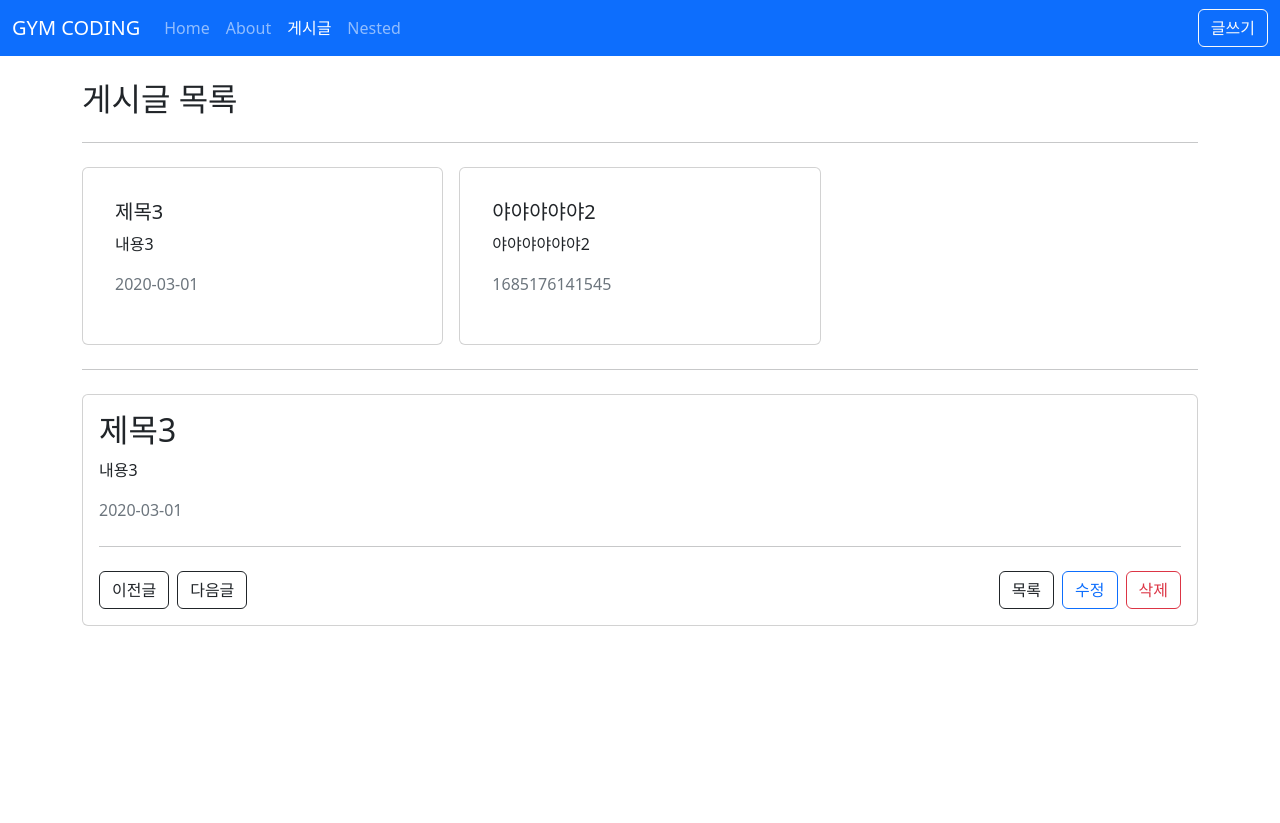
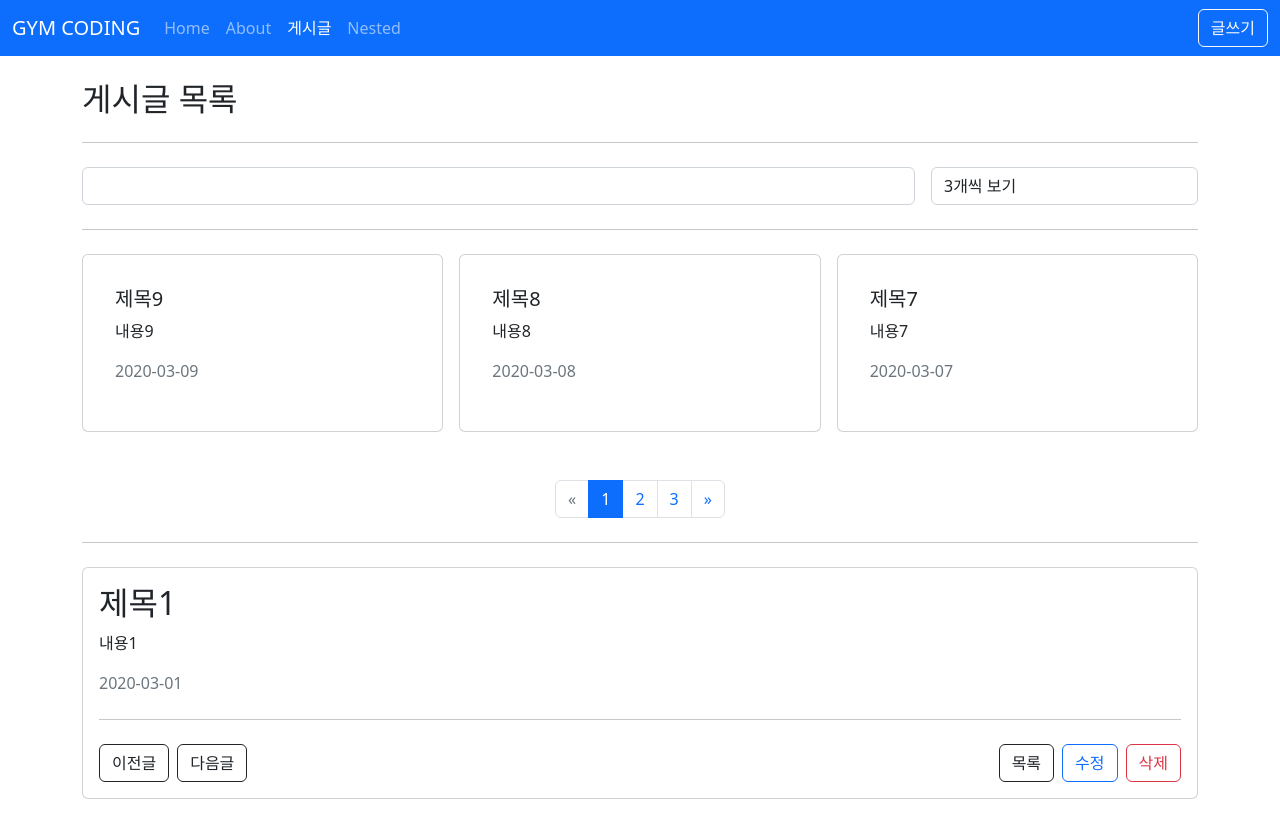
Before and after one commit to dazzul94/vue-basic, a Vue app in the folder vue3-posts/: page /posts in a window 1280 px wide. Before the commit the page ends 800 px from the top, so only its background shows below. Built offline with nearby package versions, Linux system fonts and the light colour scheme; data requests are answered from the project's data file.

Commit message:
pagination & filter

```diff
--- a/vue3-posts/db.json
+++ b/vue3-posts/db.json
@@ -1,16 +1,13 @@
 {
   "posts": [
-    {
-      "id": 1,
-      "title": "제목3",
-      "content": "내용3",
-      "createdAt": "2020-03-01"
-    },
-    {
-      "title": "야야야야야2",
-      "content": "야야야야야야2",
-      "createdAt": 1685176141545,
-      "id": 2
-    }
+    { "id": 1, "title": "제목1", "content": "내용1", "createdAt": "2020-03-01" },
+    { "id": 2, "title": "제목2", "content": "내용2", "createdAt": "2020-03-02" },
+    { "id": 3, "title": "제목3", "content": "내용3", "createdAt": "2020-03-03" },
+    { "id": 4, "title": "제목4", "content": "내용4", "createdAt": "2020-03-04" },
+    { "id": 5, "title": "제목5", "content": "내용5", "createdAt": "2020-03-05" },
+    { "id": 6, "title": "제목6", "content": "내용6", "createdAt": "2020-03-06" },
+    { "id": 7, "title": "제목7", "content": "내용7", "createdAt": "2020-03-07" },
+    { "id": 8, "title": "제목8", "content": "내용8", "createdAt": "2020-03-08" },
+    { "id": 9, "title": "제목9", "content": "내용9", "createdAt": "2020-03-09" }
   ]
 }
--- a/vue3-posts/src/api/posts.js
+++ b/vue3-posts/src/api/posts.js
@@ -8,8 +8,8 @@
 	{ id: 5, title: '제목5', content: '내용5', createdAt: '2020-05-01' },
 ];
 
-export function getPosts() {
-	return axios.get('http://localhost:5000/posts');
+export function getPosts(params) {
+	return axios.get('http://localhost:5000/posts', { params });
 }
 
 export function getPostById(id) {
--- a/vue3-posts/src/views/posts/PostCreateView.vue
+++ b/vue3-posts/src/views/posts/PostCreateView.vue
@@ -52,9 +52,28 @@
 	});
 };
 
+const toStringByFormatting = (source, delimiter = '-') => {
+	const year = source.getFullYear();
+	const month = leftPad(source.getMonth() + 1);
+	const day = leftPad(source.getDate());
+
+	return [year, month, day].join(delimiter);
+};
+
+function leftPad(value) {
+	if (value >= 10) {
+		return value;
+	}
+
+	return `0${value}`;
+}
+
 const save = async () => {
 	try {
-		await createPost({ ...form.value, createdAt: Date.now() });
+		await createPost({
+			...form.value,
+			createdAt: toStringByFormatting(new Date()),
+		});
 		goListPage();
 	} catch (error) {
 		console.error(error);
--- a/vue3-posts/src/views/posts/PostListView.vue
+++ b/vue3-posts/src/views/posts/PostListView.vue
@@ -1,6 +1,21 @@
 <template>
 	<div>
 		<h2>게시글 목록</h2>
+		<hr class="my-4" />
+		<form @submit.prevent>
+			<div class="row g-3">
+				<div class="col">
+					<input v-model="params.title_like" type="text" class="form-control" />
+				</div>
+				<div class="col-3">
+					<select v-model="params._limit" class="form-control">
+						<option value="3">3개씩 보기</option>
+						<option value="6">6개씩 보기</option>
+						<option value="9">9개씩 보기</option>
+					</select>
+				</div>
+			</div>
+		</form>
 		<hr class="my-4" />
 		<div class="row g-3">
 			<div v-for="post in posts" :key="post.id" class="col-4">
@@ -12,6 +27,44 @@
 				></PostItem>
 			</div>
 		</div>
+		<nav class="mt-5" aria-label="Page navigation example">
+			<ul class="pagination justify-content-center">
+				<li class="page-item">
+					<a
+						@click="params._page--"
+						class="page-link"
+						href="#"
+						aria-label="Previous"
+						:class="{ disabled: !(params._page > 1) }"
+					>
+						<span aria-hidden="true">&laquo;</span>
+					</a>
+				</li>
+				<li
+					v-for="page in pageCount"
+					:key="page"
+					class="page-item"
+					:class="{ active: params._page === page }"
+				>
+					<a class="page-link" href="#" @click.prevent="params._page = page">
+						{{ page }}</a
+					>
+				</li>
+				<li
+					class="page-item"
+					:class="{ disabled: !(params._page < pageCount) }"
+				>
+					<a
+						@click="params._page++"
+						class="page-link"
+						href="#"
+						aria-label="Next"
+					>
+						<span aria-hidden="true">&raquo;</span>
+					</a>
+				</li>
+			</ul>
+		</nav>
 		<hr class="my-4" />
 		<AppCard>
 			<PostDetailView :id="1"></PostDetailView>
@@ -23,21 +76,38 @@
 import PostItem from '@/components/posts/PostItem.vue';
 import PostDetailView from '@/views/posts/PostDetailView.vue';
 import AppCard from '@/components/AppCard.vue';
-import { ref } from 'vue';
+import { ref, watchEffect } from 'vue';
 import { getPosts } from '@/api/posts.js';
 import { useRouter } from 'vue-router';
+import { computed } from 'vue';
 
 const router = useRouter();
 const posts = ref([]);
+const params = ref({
+	_sort: 'createdAt',
+	_order: 'desc',
+	_page: 1,
+	_limit: 3,
+	title_like: '',
+});
+const totalCount = ref(0);
+const pageCount = computed(() =>
+	Math.ceil(totalCount.value / params.value._limit),
+);
 
 const fetchPosts = async () => {
 	try {
-		({ data: posts.value } = await getPosts());
+		const { data, headers } = await getPosts({ ...params.value });
+		posts.value = data;
+		totalCount.value = headers['x-total-count'];
 	} catch (error) {
 		console.error(error);
 	}
 };
 fetchPosts();
+
+// 콜백함수 내에서 반응형 상태가 변경되어 다시 실행함
+watchEffect(fetchPosts);
 
 const goPage = id => {
 	router.push({
```
